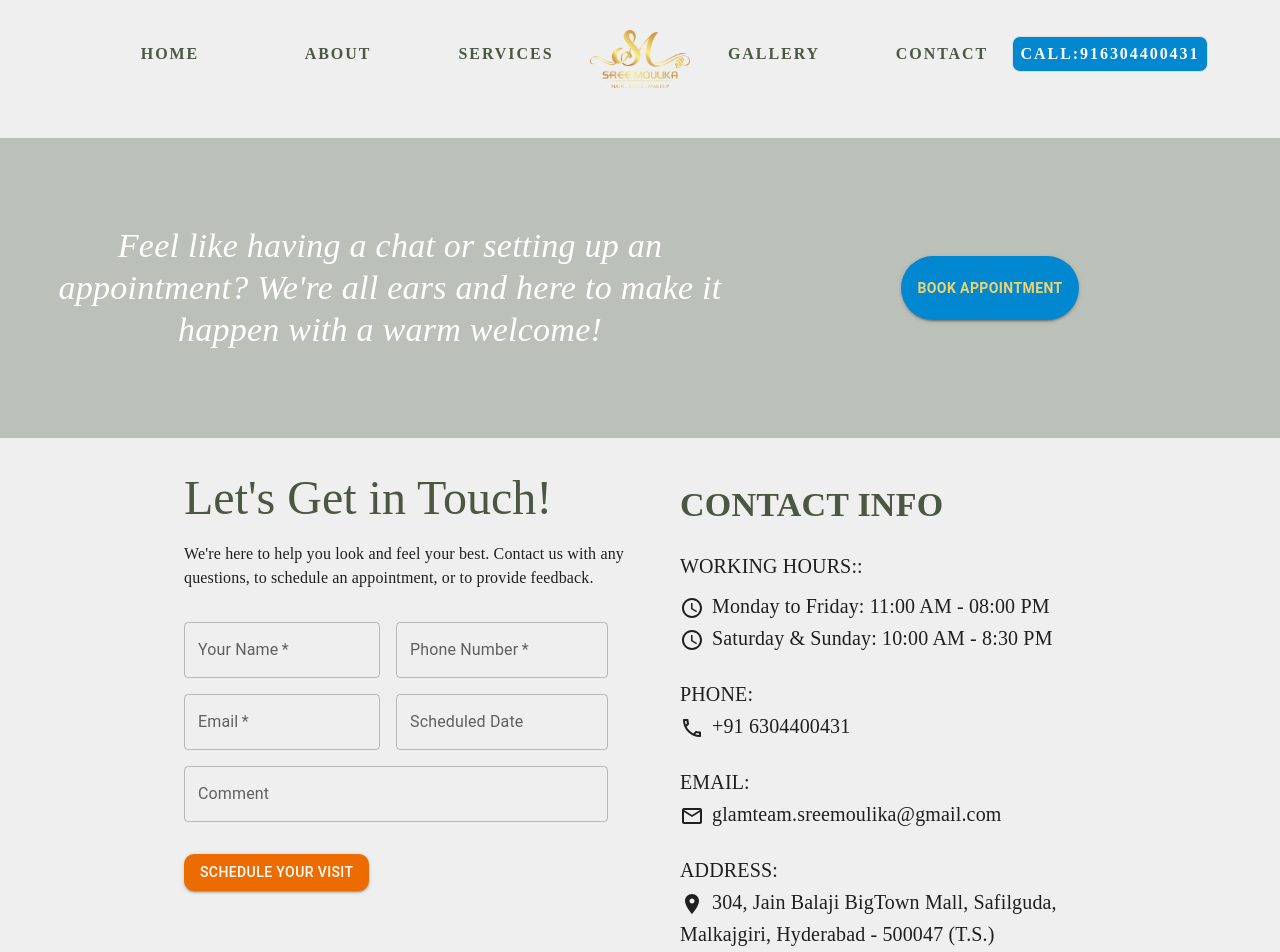
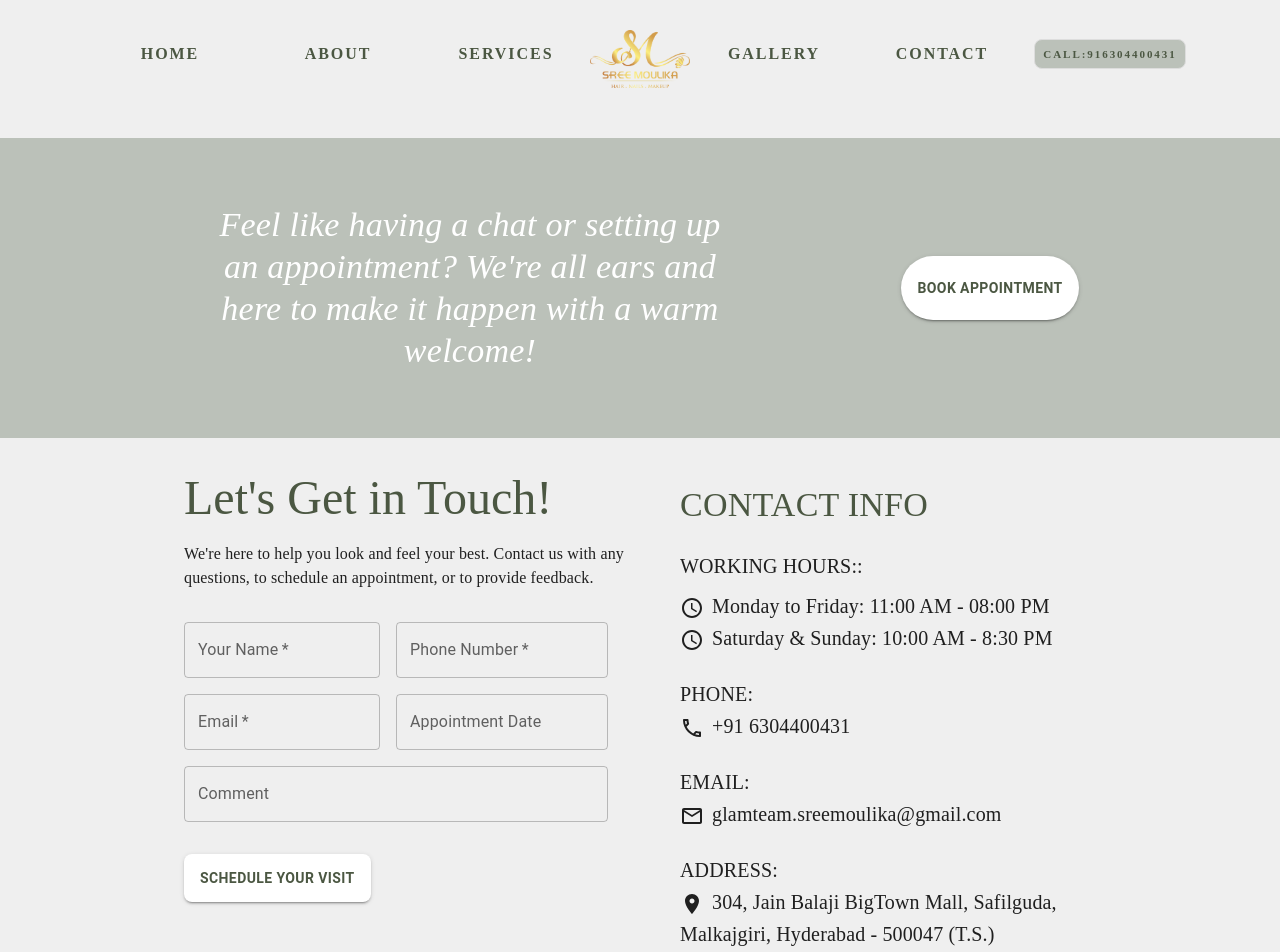
Before and after one commit to raki70184/sreemoulikaluxury, a React (Create React App) app: page /contact in a window 1280 px wide. Shown: the top 952 px of the page. Built offline with nearby package versions, Linux system fonts and the light colour scheme.

Commit message:
Book appointmnet button font style changes

```diff
--- a/src/components/Banner/Banner.css
+++ b/src/components/Banner/Banner.css
@@ -1,27 +1,27 @@
-
-.banner{
+.banner {
   background: #bbc1b9;
   height: 300px;
   text-align: center;
 }
-.bannerButton button{
+.bannerButton button {
   height: 4rem;
   border-radius: 4rem;
   font-weight: 600;
-    background-color: #0288d1;
+  background-color: #fff;
 }
 
-.bannerButton button:hover{
-    background-color: #8c5030;
+.bannerButton button:hover {
+  background-color: #bbc1b9;
 }
 
-a.bannerAppointment{
+a.bannerAppointment {
   text-decoration: none;
-    color: #eed26e;
+  color: #4b5742;
   font-weight: 600;
 }
 
 .bannerText h4 {
   font-stretch: condensed;
   font-style: italic;
+  margin-left: 10rem;
 }
--- a/src/components/Banner/Banner.tsx
+++ b/src/components/Banner/Banner.tsx
@@ -38,7 +38,6 @@ export const Banner: React.FC<BannerProps> = ({ title }) => {
       </Grid>
       <Grid item sm={12} md={5} className="bannerButton">
         <Button
-          color="info"
           variant="contained"
           size="medium"
           fullWidth={sm}
--- a/src/components/Contact/Contact.tsx
+++ b/src/components/Contact/Contact.tsx
@@ -10,20 +10,40 @@ import "./Contactstyles.css";
 
 export const Contact = () => {
   const theme = useTheme();
-  const sm = useMediaQuery(theme.breakpoints.down('sm'));
-  return (<>
+  const sm = useMediaQuery(theme.breakpoints.down("sm"));
+  return (
+    <>
       {/* <Banner title="Feel like having a chat or setting up an appointment? We're all ears and here to make it happen with a warm welcome!" /> */}
-    <Grid container flexDirection={"row"} alignItems="space-between" paddingLeft={sm ? 3 : 5}
-      paddingRight={sm ? 3 : 5}>
+      <Grid
+        container
+        flexDirection={"row"}
+        alignItems="space-between"
+        paddingLeft={sm ? 3 : 5}
+        paddingRight={sm ? 3 : 5}
+      >
         <Grid item sm={12} md={6}>
           <ContactForm />
         </Grid>
-      <Grid item container flexDirection={"column"} sm={12} md={6} spacing={3} paddingLeft={sm ? 1 : 5} textAlign={sm ? "center" : "left"} marginTop={0.75}>
+        <Grid
+          item
+          container
+          flexDirection={"column"}
+          sm={12}
+          md={6}
+          spacing={3}
+          paddingLeft={sm ? 1 : 5}
+          textAlign={sm ? "center" : "left"}
+          marginTop={0.75}
+        >
           <Grid item>
-          <Typography variant="h4" fontWeight={"bold"}>CONTACT INFO</Typography>
+            <Typography variant="h4">
+              CONTACT INFO
+            </Typography>
           </Grid>
           <Grid item>
-          <Typography variant="h6" paddingBottom={1}>WORKING HOURS:: </Typography>
+            <Typography variant="h6" paddingBottom={1}>
+              WORKING HOURS::{" "}
+            </Typography>
             <Typography variant="h6">
               <AccessTimeOutlinedIcon className="icon" />
               Monday to Friday: 11:00 AM - 08:00 PM
@@ -35,25 +55,32 @@ export const Contact = () => {
           </Grid>
           <Grid item>
             <Typography variant="h6">PHONE: </Typography>
-          <Typography variant="h6"><PhoneOutlinedIcon className="icon" />+91 6304400431 </Typography>
+            <Typography variant="h6">
+              <PhoneOutlinedIcon className="icon" />
+              +91 6304400431{" "}
+            </Typography>
           </Grid>
           <Grid item>
             <Typography variant="h6">EMAIL: </Typography>
-          <Typography variant="h6"><EmailOutlinedIcon className="icon" />glamteam.sreemoulika@gmail.com</Typography>
+            <Typography variant="h6">
+              <EmailOutlinedIcon className="icon" />
+              glamteam.sreemoulika@gmail.com
+            </Typography>
           </Grid>
           <Grid item>
             <Typography variant="h6">ADDRESS: </Typography>
             <Typography variant="h6">
               <PlaceIcon className="icon" />
-            <>304, Jain Balaji BigTown Mall, Safilguda, <br />
-              Malkajgiri, Hyderabad - 500047 (T.S.) </>
+              <>
+                304, Jain Balaji BigTown Mall, Safilguda, <br />
+                Malkajgiri, Hyderabad - 500047 (T.S.){" "}
+              </>
             </Typography>
           </Grid>
         </Grid>
         <Grid item xs={12} marginTop={10} marginBottom={10}>
           <iframe
             src="https://www.google.com/maps/embed?pb=!1m18!1m12!1m3!1d2618.8006068220047!2d78.53551060705429!3d17.459856918259312!2m3!1f0!2f0!3f0!3m2!1i1024!2i768!4f13.1!3m3!1m2!1s0x3bcb9ba7ce90eeed%3A0xa1dd86151c8e19ff!2sJains%20Balaji%20Big%20Town!5e0!3m2!1sen!2sus!4v1693796290194!5m2!1sen!2sus"
-
             width={"100%"}
             height="400"
             style={{
--- a/src/components/ContactForm/ContactForm.css
+++ b/src/components/ContactForm/ContactForm.css
@@ -7,3 +7,15 @@
   text-decoration-style: dotted;
   color: #000;
 }
+
+.appointment button {
+  height: 3rem;
+  border-radius: 0.5rem;
+  color: #4b5742!important;
+  font-weight: 600;
+  background-color: #fff;
+}
+
+.appointment button:hover {
+  background-color: #bbc1b9;
+}
--- a/src/components/ContactForm/ContactForm.tsx
+++ b/src/components/ContactForm/ContactForm.tsx
@@ -77,9 +77,9 @@ const ContactForm: React.FC = () => {
             <a
               target="blank"
               className="instagram"
-              href="https://instagram.com/sm.luxe.hyderabad?igshid=OGQ5ZDc2ODk2ZA=="
+              href="https://instagram.com/sm.luxe_?igshid=MzRlODBiNWFlZA=="
             >
-              @Smluxehyderabad
+              @Smluxe
             </a>{" "}
             for any other queries !!
           </Grid>
@@ -182,7 +182,7 @@ const ContactForm: React.FC = () => {
                           },
                         },
                       }}
-                      label="Scheduled Date"
+                      label="Appointment Date"
                       value={formData.schedule}
                       sx={{ width: "100%" }}
                       onChange={(e) =>
@@ -206,12 +206,10 @@ const ContactForm: React.FC = () => {
                   fullWidth
                 />
               </Grid>
-              <Grid item marginTop={2}>
+              <Grid item marginTop={2} className="appointment">
                 <Button
                   type="submit"
-                  color="warning"
                   variant="contained"
-                  size="medium"
                   sx={{ borderRadius: "10px" }}
                   fullWidth={sm}
                 >
--- a/src/components/Home/Home.css
+++ b/src/components/Home/Home.css
@@ -13,10 +13,6 @@
   height: 500px;
 }
 
-.appointment {
-  text-decoration: none;
-  color: #fff;
-}
 
 .self-image {
   text-align: center;
@@ -30,3 +26,14 @@
 .serviceImage {
   cursor: pointer;
 }
+
+.bookAppointment {
+  background-color: #fff !important;
+  color: #4b5742 !important;
+  text-decoration: none ;
+}
+
+.bookAppointment button:hover {
+  background-color: #bbc1b9 !important;
+  text-decoration: none ;
+}
--- a/src/components/Home/HomeComponent.tsx
+++ b/src/components/Home/HomeComponent.tsx
@@ -58,8 +58,8 @@ export const HomeComponent = () => {
           >
             {home.subDescription}
           </Typography>
-          <Button color="info" variant="contained" size="medium" fullWidth={sm}>
-            <a href="tel:+916304400431" className="appointment">
+          <Button variant="contained" size="medium" fullWidth={sm} className="bookAppointment">
+            <a href="tel:+916304400431">
               {buttonText.bookAppointment}
             </a>
           </Button>
@@ -97,7 +97,7 @@ export const HomeComponent = () => {
             marginBottom={sm ? 1 : 2.5}
             align="center"
           >
-            About Me
+            About US
           </Typography>
         </Grid>
         <Grid item>
--- a/src/components/navigation/Navigation.css
+++ b/src/components/navigation/Navigation.css
@@ -23,13 +23,14 @@
 
 }
 .navigation-wrapper button span:hover{
-    color: red;
+    color: #75856f;
 }
 
 .callMe span:first-child{
     border: 1px solid #ddd;
-    background-color: #0288d1;
-    color: #fff !important;
+    background-color: #bbc1b9;
+    color: #4b5742 !important;
     padding: 8px;
     border-radius: 8px;
+    font-size: 11px !important;
 }
```
Lines whose indentation alone changed are shown as unchanged.
